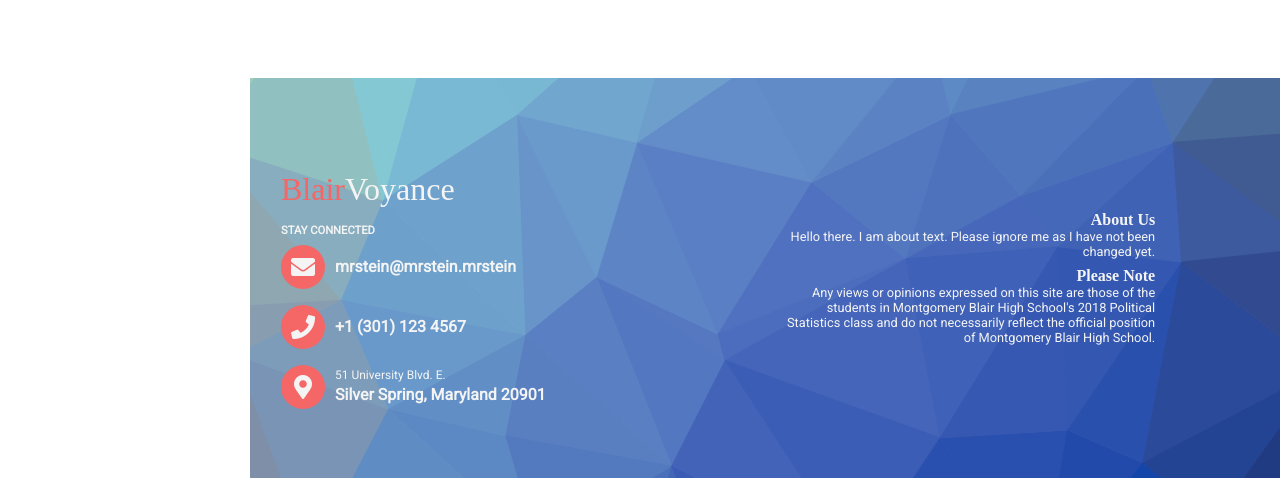
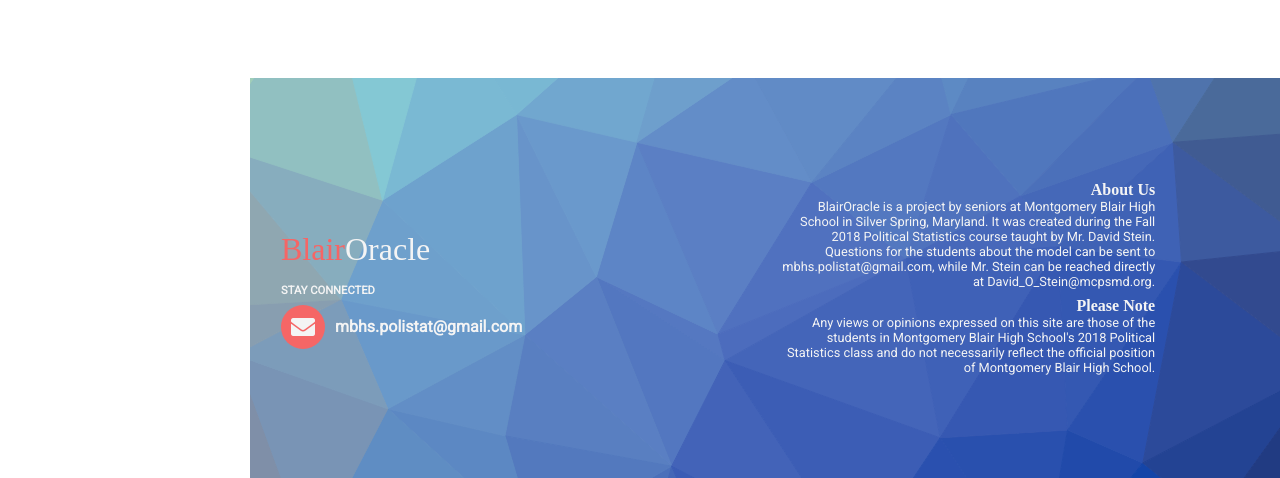
Before and after one commit to PoliStat2018-2019/PoliStat, a Django app: page /about/ in a window 1280 px wide. Shown: the part 2659-3137 px from the top of the page. Run offline with Django 3.2, Linux system fonts and the light colour scheme; style sheets or scripts are compiled from the project's sources; parts of the project's set-up code (start-up, migrations or seed data) failed here and were passed over; some libraries are stand-ins or nearby versions.

Commit message:
Fix footer to Stein's specs

```diff
--- a/figures/templates/figures/includes/footer.html
+++ b/figures/templates/figures/includes/footer.html
@@ -2,26 +2,21 @@
 
 <footer id='footer' class="p-l-md p-r-md footer">
     <ul class="m-t-lg footer-section contact">
-        <li class="m-b-md contact-header"><span>Blair</span>Voyance</li>
+        <li class="m-b-md contact-header"><span>Blair</span>Oracle</li>
         <li class="contact-subheader">Stay connected</li>
         <li class="p-t-sm p-b-sm contact-email">
             <i class="fas fa-envelope"></i>
-            <p>mrstein@mrstein.mrstein</p>
-        </li>
-        <li class="p-t-sm p-b-sm contact-phone">
-            <i class="fas fa-phone"></i>
-            <p>+1 (301) 123 4567</p>
-        </li>
-        <li class="p-t-sm p-b-sm contact-address">
-            <i class="fas fa-map-marker-alt"></i>
-            <p><span>51 University Blvd. E.</span> Silver Spring, Maryland 20901</p>
+            <p>mbhs.polistat@gmail.com</p>
         </li>
     </ul>
     <ul class="m-t-lg m-b-lg footer-section about">
         <li class="about-header">About Us</li>
         <li class="m-b-sm about-text">
-            Hello there. I am about text. Please ignore me
-            as I have not been changed yet.
+            BlairOracle is a project by seniors at Montgomery Blair High School in
+            Silver Spring, Maryland. It was created during the Fall 2018 Political Statistics course
+            taught by Mr. David Stein. Questions for the students about the model can
+            be sent to mbhs.polistat@gmail.com, while Mr. Stein can be reached directly at
+            David_O_Stein@mcpsmd.org.
         </li>
         <li class="about-note">Please Note</li>
         <li class="about-note-text">
```
